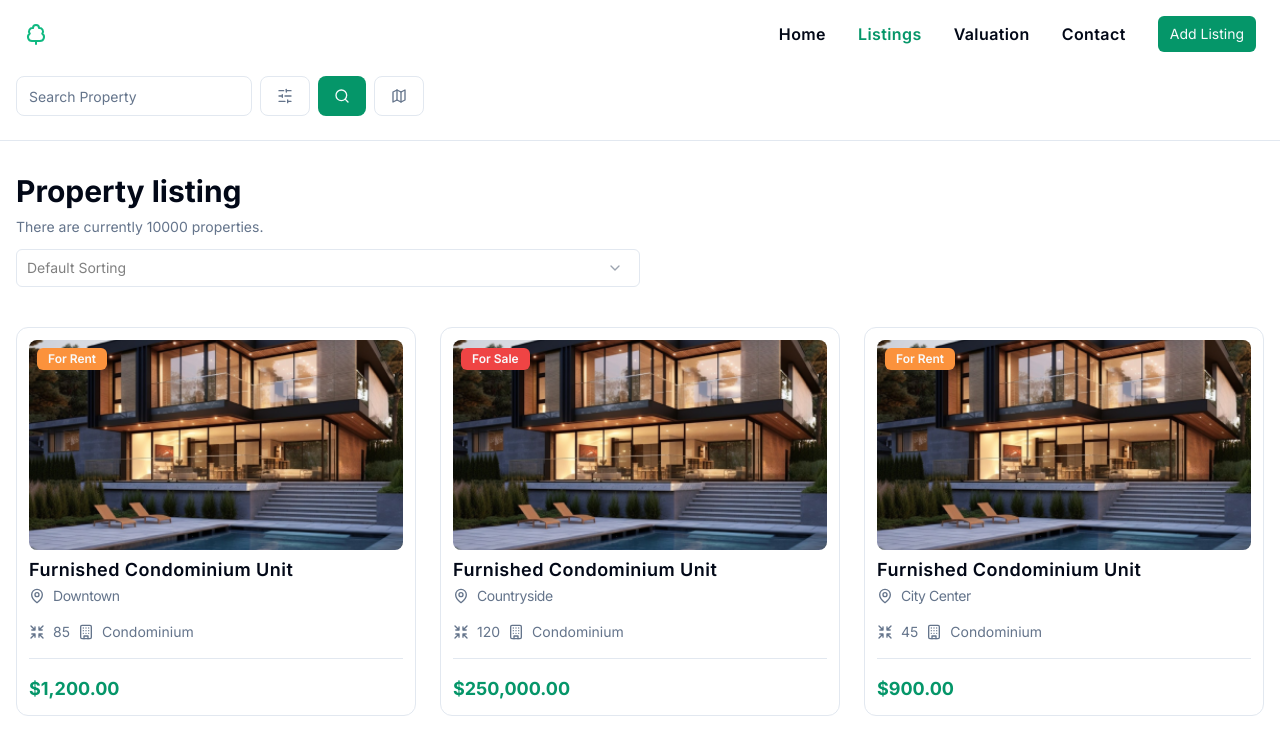
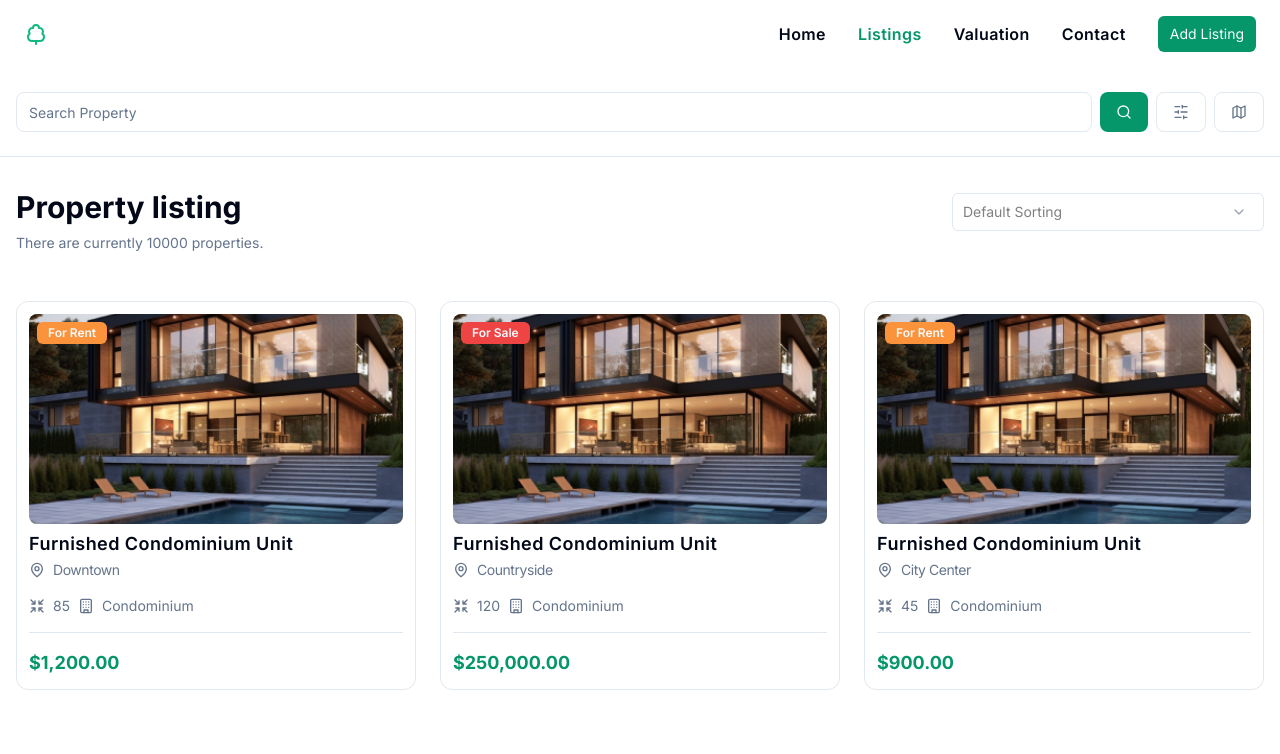
Before and after one commit to mytreehouse-ai/cygnus-a, a Next.js app: page /listings in a window 1280 px wide. Shown: the top 754 px of the page. Built offline with nearby package versions, Linux system fonts and the light colour scheme.

Commit message:
fixed: responsive layout for listings view

```diff
--- a/app/listings/page.tsx
+++ b/app/listings/page.tsx
@@ -4,18 +4,25 @@ import { Separator } from "@/components/ui/separator";
 import { propertyCardsData } from "../page";
 import PropertyCard from "@/components/property-card";
 import PropertySort from "@/components/listings/property-sort";
+import { createSearchParams } from "@/lib/utils";
 
 const Listings = () => {
   return (
-    <main className="pt-2">
+    <main className="pb-4 pt-2">
       <SearchFilter />
       <Separator className="my-6" />
       <section className="mt-8 px-4">
-        <h3 className="text-3xl font-bold">Property listing</h3>
-        <p className="py-2 text-sm text-slate-500">
-          There are currently 10000 properties.
-        </p>
-        <PropertySort />
+        <div className="md:flex md:w-full md:justify-between">
+          <div>
+            <h3 className="text-3xl font-bold">Property listing</h3>
+            <p className="py-2 text-sm text-slate-500">
+              There are currently 10000 properties.
+            </p>
+          </div>
+
+          <PropertySort />
+        </div>
+
         <ul className="mt-10 space-y-6 md:grid md:grid-cols-3 md:gap-6 md:space-y-0">
           {propertyCardsData.map((property) => (
             <li key={property.propertyName}>
--- a/components/listings/property-sort/index.tsx
+++ b/components/listings/property-sort/index.tsx
@@ -28,9 +28,9 @@ const PropertySort = () => {
       <form
         name="search-property-form"
         onSubmit={propertySortForm.handleSubmit(onSubmit)}
-        className="mt-4 w-full space-y-2 md:mt-0 md:flex md:items-center md:space-x-2 md:space-y-0"
+        className="md:w-1/2"
       >
-        <div className="w-1/2">
+        <div className="w-1/2 md:float-end">
           <ReactSelect
             data={sortingOptions}
             name="sorting-options"
--- a/components/listings/search-filter/index.tsx
+++ b/components/listings/search-filter/index.tsx
@@ -46,32 +46,35 @@ const SearchFilter = () => {
         <form
           name="search-property-form"
           onSubmit={propertySearchFilterForm.handleSubmit(onSubmit)}
-          className="mt-4 w-full space-y-2 md:mt-0 md:flex md:items-center md:space-x-2 md:space-y-0"
+          className="mt-4 w-full space-y-2 md:flex md:items-center md:justify-stretch md:gap-x-2 md:space-y-0"
         >
           <FormField
             control={propertySearchFilterForm.control}
             name="search"
             render={({ field }) => (
-              <FormItem>
+              <FormItem className="w-auto md:w-full">
                 <FormControl>
                   <Input
                     placeholder="Search Property"
                     {...field}
                     value={field.value ?? ""}
-                    className="rounded-lg text-sm"
+                    className="w-full rounded-lg text-sm md:w-full"
                   />
                 </FormControl>
               </FormItem>
             )}
           />
           <div className="flex justify-evenly gap-x-2">
-            <Button className="w-full rounded-lg" variant="outline">
+            <Button
+              className="order-1 w-full rounded-lg md:order-2"
+              variant="outline"
+            >
               <SlidersHorizontal className="h-4 w-4 text-slate-500" />
             </Button>
-            <Button className="w-full rounded-lg bg-emerald-600 hover:bg-emerald-700 focus:bg-emerald-600 active:bg-emerald-600">
-              <Search className="h-4 w-4 " />
+            <Button className="order-2 w-full rounded-lg bg-emerald-600 hover:bg-emerald-700 focus:bg-emerald-600 active:bg-emerald-600 md:order-1">
+              <Search className="h-4 w-4" />
             </Button>
-            <Button className="w-full rounded-lg" variant="outline">
+            <Button className="order-3 w-full rounded-lg" variant="outline">
               <Map className="h-4 w-4 text-slate-500" />
             </Button>
           </div>
```
